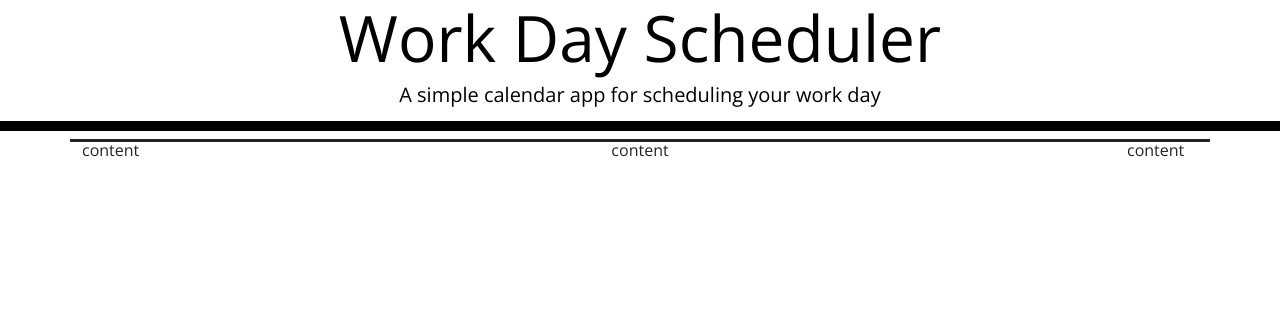
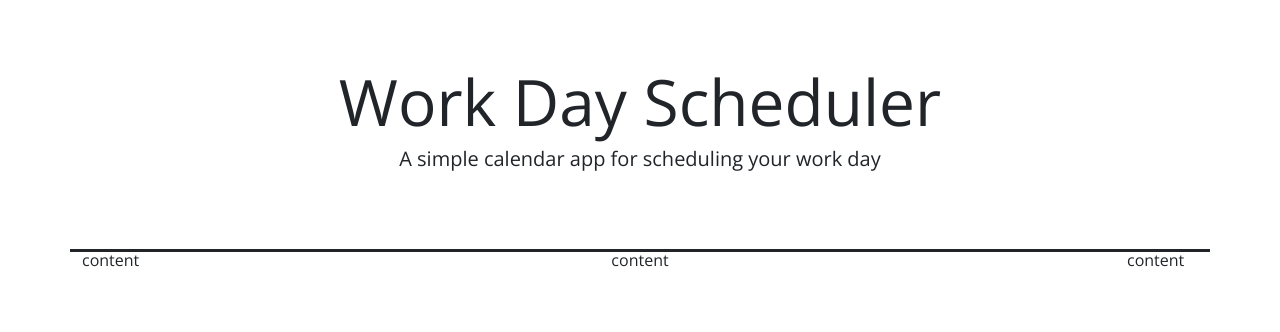
Before and after one commit to aidanamato/work-day-scheduler, a plain HTML site: page index.html in a window 1280 px wide. Drawn offline with nearby package versions, Linux system fonts and the light colour scheme.

Commit message:
recreated jumbotron using bootstrap v5 classes

```diff
--- a/index.html
+++ b/index.html
@@ -23,13 +23,15 @@
   </head>
 
   <body>
-    <header class="jumbotron">
-      <h1 class="display-3">Work Day Scheduler</h1>
-      <p class="lead">A simple calendar app for scheduling your work day</p>
-      <p id="currentDay" class="lead"></p>
+    <header class="p-5 text-center">
+      <div class="container-fluid py-3">
+        <h1 class="display-3">Work Day Scheduler</h1>
+        <p class="lead">A simple calendar app for scheduling your work day</p>
+        <p id="currentDay" class="lead"></p>
+      </div>
     </header>
 
-    <div class="container mt-2">
+    <div class="container">
       <div class="row border-top border-dark border-3">
         <div class="col-1">content</div>
         <div class="col-10 text-center">content</div>
```
